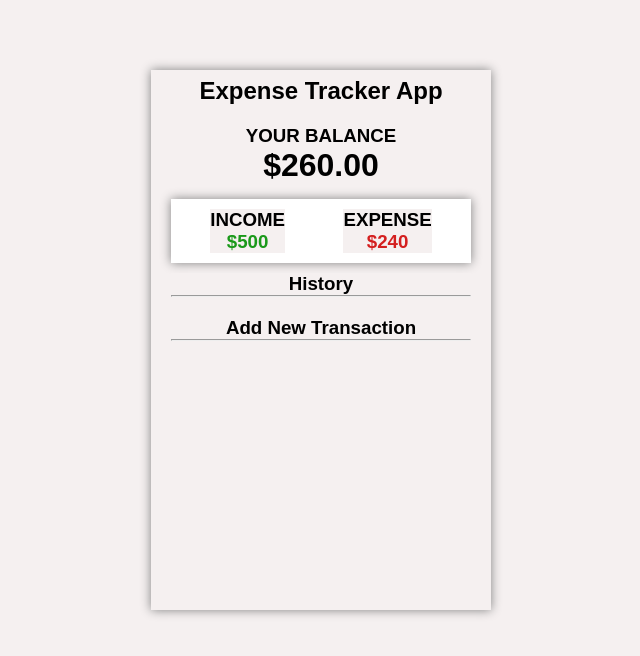
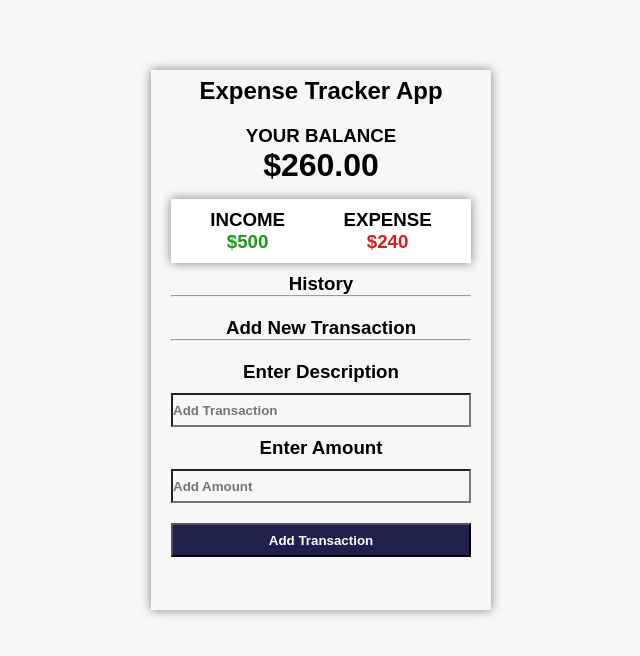
Before and after one commit to AhmedShaykh/Expense-Tracker-App-With-React.JS, a React (Create React App) app: page / in a window 1280 px wide. Shown: the top 656 px of the page, without its empty margins (319-959 px from the left). Built offline with nearby package versions, Linux system fonts and the light colour scheme; the HTML template or start-up script is replaced by a standard one.

Commit message:
It's Time To Push !

```diff
--- a/src/App.css
+++ b/src/App.css
@@ -3,7 +3,7 @@
   margin: 0%;
   box-sizing: border-box;
   font-family: 'Poppins', sans-serif;
-  background-color: #f5f0f0;
+  background-color: #f7f7f7;
 }
 
 .header {
@@ -15,7 +15,7 @@
   max-width: 340px;
   min-height: 540px;
   margin: 0 auto;
-  background-color: #f5f0f0;
+  background-color: #f7f7f7;
   box-shadow: 0 0 10px grey;
   margin-top: 70px;
   padding: 7px 20px;
@@ -35,14 +35,41 @@
   margin-bottom: 10px;
 }
 
+.target {
+  background-color: white;
+}
+
 .green {
   color: rgb(26, 153, 26);
+  background-color: white;
 }
 
 .red {
   color: rgb(212, 31, 31);
+  background-color: white;
 }
 
 .history {
   margin-bottom: 20px;
 }
+
+.input {
+  width: 100%;
+  cursor: pointer;
+  height: 34px;
+  font-weight: bold;
+}
+
+.button {
+  margin-top: 10px;
+  color: white;
+  background-color: rgb(32, 32, 77);
+  font-weight: bolder;
+  width: 100%;
+  cursor: pointer;
+  height: 34px;
+}
+
+.transaction-form input {
+  margin: 10px 0;
+}
--- a/src/App.jsx
+++ b/src/App.jsx
@@ -4,6 +4,7 @@ import Balance from './Components/Balance';
 import AccountDetails from './Components/AccountDetails';
 import History from './Components/History';
 import TransactionList from './Components/TransactionList';
+import AddTransaction from './Components/AddTransaction';
 
 function App() {
   return (
@@ -13,6 +14,7 @@ function App() {
     <AccountDetails />
     <History />
     <TransactionList />
+    <AddTransaction />
     </div>
   );
 }
--- a/src/Components/AccountDetails.jsx
+++ b/src/Components/AccountDetails.jsx
@@ -1,8 +1,12 @@
 function AccountDetails() {
     return (
         <div className="expense-container">
-            <h3>INCOME <br /><span className="green">$500</span></h3>
-            <h3>EXPENSE <br /><span className="red">$240</span></h3>
+            <div>
+            <h3 className="target">INCOME <br /><span className="green">$500</span></h3>
+            </div>
+            <div>
+            <h3 className="target">EXPENSE <br /><span className="red">$240</span></h3>
+            </div>
         </div>
     )
 }
--- /dev/null
+++ b/src/Components/AddTransaction.jsx
@@ -0,0 +1,19 @@
+const AddTransaction = () => {
+    return (
+        <div className="history">
+            <form className="transaction-form">
+                <label>
+                    <h3>Enter Description <br /></h3>
+                    <input type="text" placeholder="Add Transaction" className="input" required/>
+                </label>
+                <label>
+                    <h3>Enter Amount <br /></h3>
+                    <input type="number" placeholder="Add Amount" className="input" required/>
+                </label>
+                <button className="button">Add Transaction</button>
+            </form>
+        </div>
+    )
+}
+
+export default AddTransaction;
--- a/src/Components/TransactionList.jsx
+++ b/src/Components/TransactionList.jsx
@@ -1,6 +1,6 @@
 function TransactionList() {
     return (
-        <div>
+        <div className="history" >
             <h3>
                 Add New Transaction
             </h3>
```
